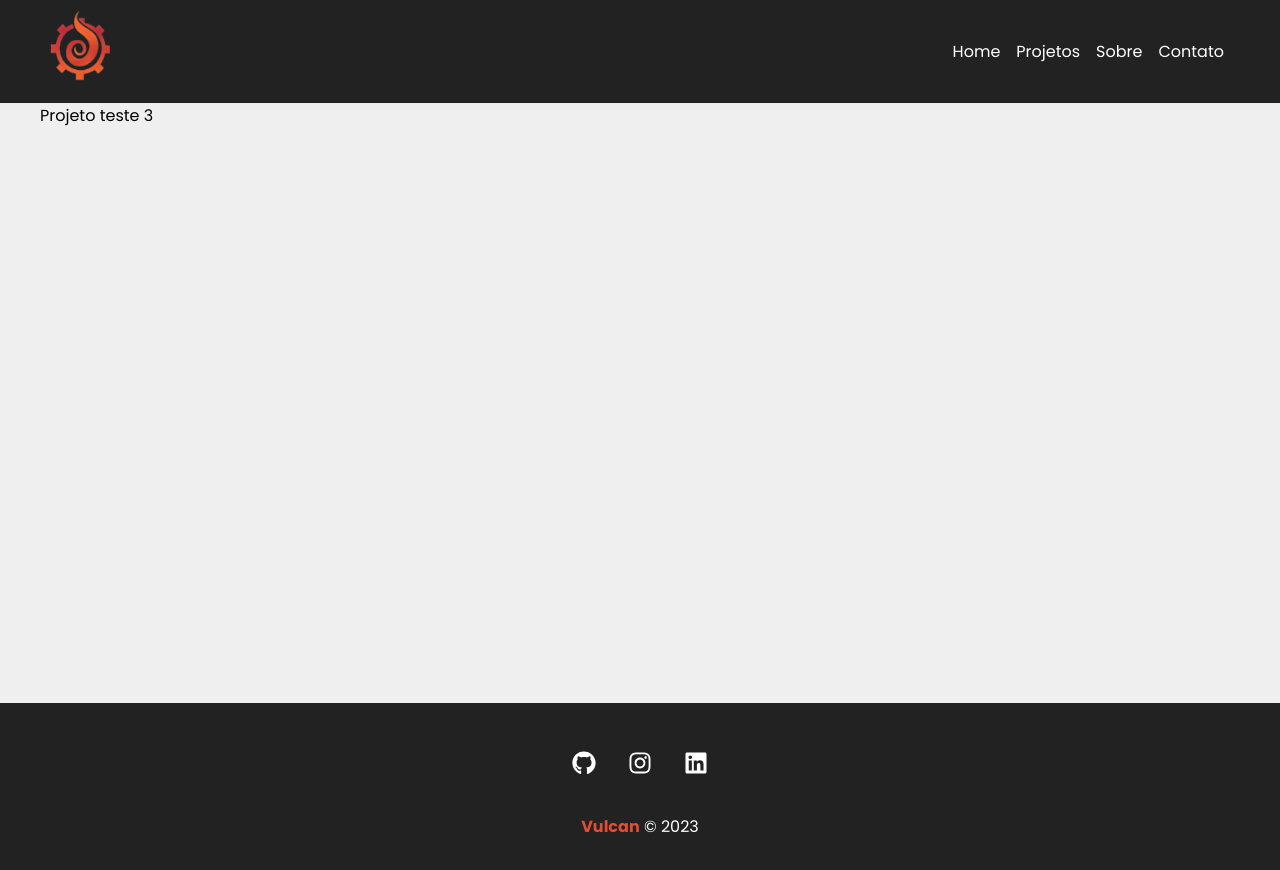
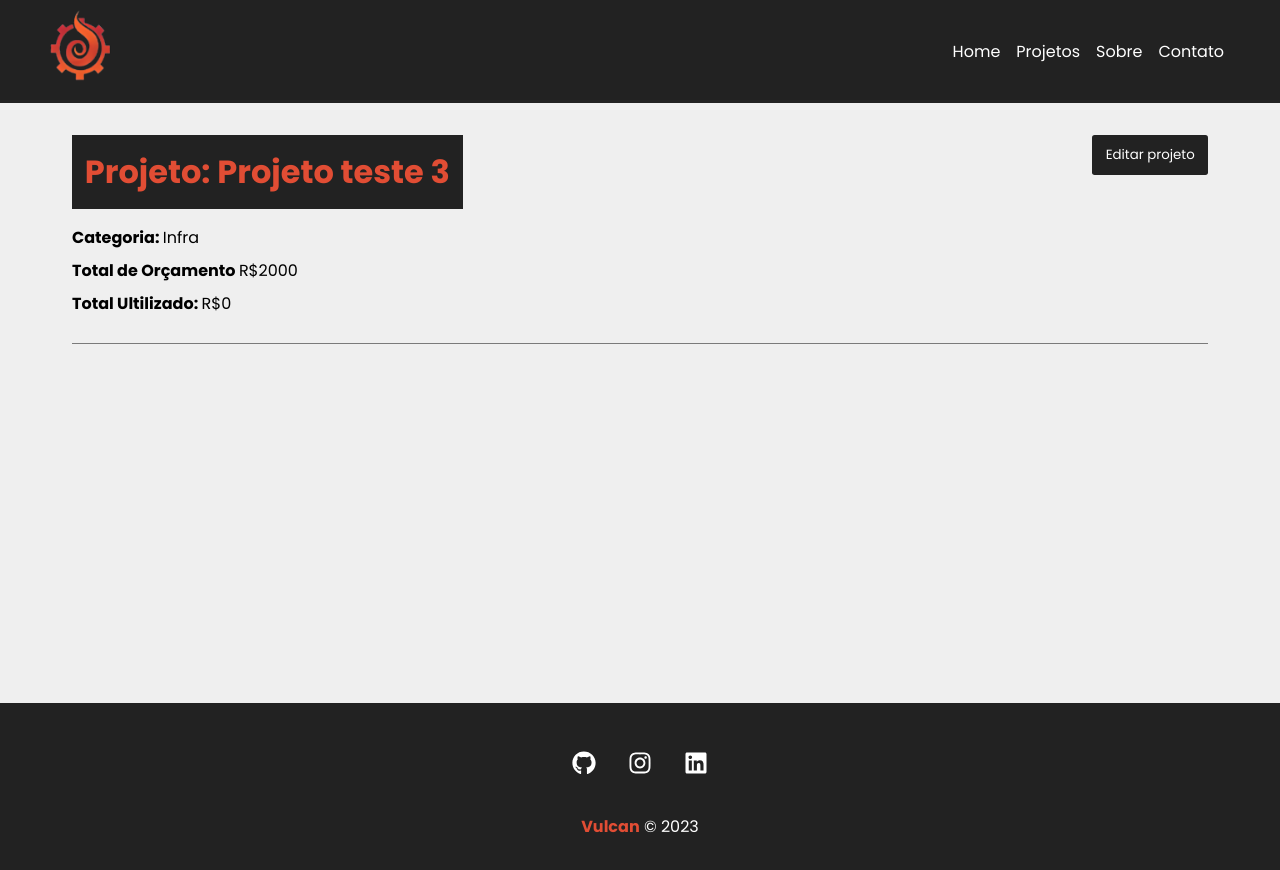
Before and after one commit to matthael/vulcan, a React (Create React App) app: page /project/3 in a window 1280 px wide. Shown: the top 870 px of the page. Built offline with nearby package versions, Linux system fonts and the light colour scheme; data requests are answered from the project's data file.

Commit message:
Feature: Project.js & Project.module.css
Add: Loading and  improve the area that show's info of projects

Stylling: the elements of Project.js

```diff
--- a/src/components/Pages/Project.js
+++ b/src/components/Pages/Project.js
@@ -3,12 +3,17 @@
 
 import styles from "./Project.module.css";
 
+import Loading from "../layout/Loading";
+import Container from "../layout/Container";
+
 function Project() {
   const { id } = useParams();
 
   const [project, setProject] = useState([]);
+  const [showProjectForm, setShowProjectForm] = useState(false);
 
   useEffect(() => {
+    setTimeout(() => {
       fetch(`http://localhost:5000/projects/${id}`, {
         method: "GET",
         headers: {
@@ -20,9 +25,48 @@
           setProject(data);
         })
         .catch((err) => console.log(err));
+    }, 1000);
   }, [id]);
 
-  return <p> {project.name} </p>;
+  function toggleProjectForm() {
+    setShowProjectForm(!showProjectForm);
+  }
+
+  return (
+    <>
+      {project.name ? (
+        <div className={styles.project_details}>
+          <Container customClass="column">
+            <div className={styles.details_container}>
+              <h1> Projeto: {project.name} </h1>
+              <button className={styles.btn} onClick={toggleProjectForm}>
+                {!showProjectForm ? "Editar projeto" : "Fechar"}
+              </button>
+              {!showProjectForm ? (
+                <div className={styles.project_info}>
+                  <p>
+                    <span> Categoria: </span> {project.category.name}
+                  </p>
+                  <p>
+                    <span> Total de Orçamento </span> R${project.budget}
+                  </p>
+                  <p>
+                    <span> Total Ultilizado: </span> R${project.cost}
+                  </p>
+                </div>
+              ) : (
+                <div className={styles.project_info}>
+                  <p> form </p>
+                </div>
+              )}
+            </div>
+          </Container>
+        </div>
+      ) : (
+        <Loading />
+      )}
+    </>
+  );
 }
 
 export default Project;
--- a/src/components/Pages/Project.module.css
+++ b/src/components/Pages/Project.module.css
@@ -0,0 +1,50 @@
+.project_details {
+  width: 100%;
+  padding: 2em;
+}
+
+.project_details h1,
+.project_details h2,
+.project_details p {
+  margin-bottom: 0.5em;
+}
+
+.project_details h1 {
+  background-color: #222;
+  color: #e14d34;
+  padding: 0.4em;
+}
+
+.project_details span {
+  font-weight: bold;
+}
+
+.details_container,
+.service_form_container {
+  border-bottom: 1px solid #7a7a7a;
+  margin-bottom: 1.2em;
+  padding-bottom: 1.2em;
+  display: flex;
+  justify-content: space-between;
+  flex-wrap: wrap;
+}
+
+.btn {
+  background-color: #222;
+  color: #fff;
+  padding: 0.5em 1em;
+  text-decoration: none;
+  border-radius: 0.2em;
+  max-height: 40px;
+  cursor: pointer;
+  border: none;
+  transition: 0.5s;
+}
+
+.btn:hover {
+  color: #e14d34;
+}
+
+.project_info {
+  width: 100%;
+}
```
Lines whose indentation alone changed are shown as unchanged.
